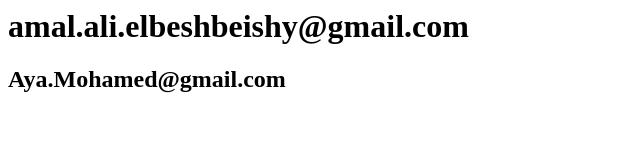
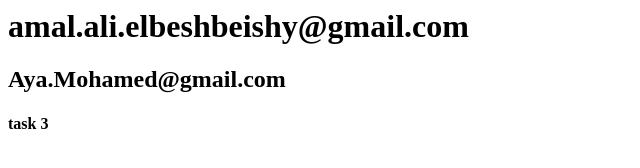
Before and after one commit to AyaaMohammed/Lab1_Git, a plain HTML site: page index.html in a window 1280 px wide. Shown: the full height of the page, 0-640 px from the left. Drawn offline with Linux system fonts and the light colour scheme.

Commit message:
Add h4 in index

```diff
--- a/index.html
+++ b/index.html
@@ -1,2 +1,3 @@
 <h1>amal.ali.elbeshbeishy@gmail.com</h1>
 <h2>Aya.Mohamed@gmail.com</h2>
+<h4>task 3</h4>
```
